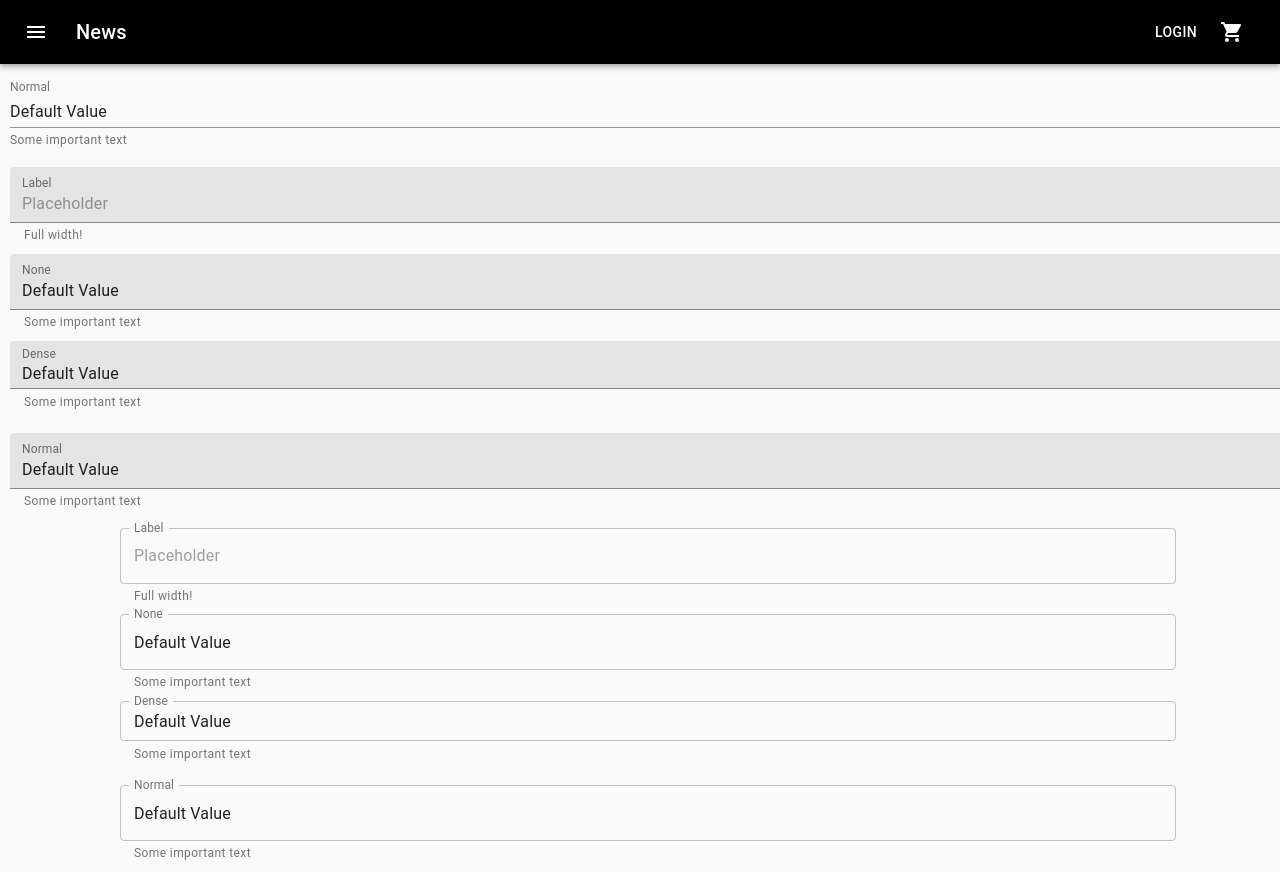
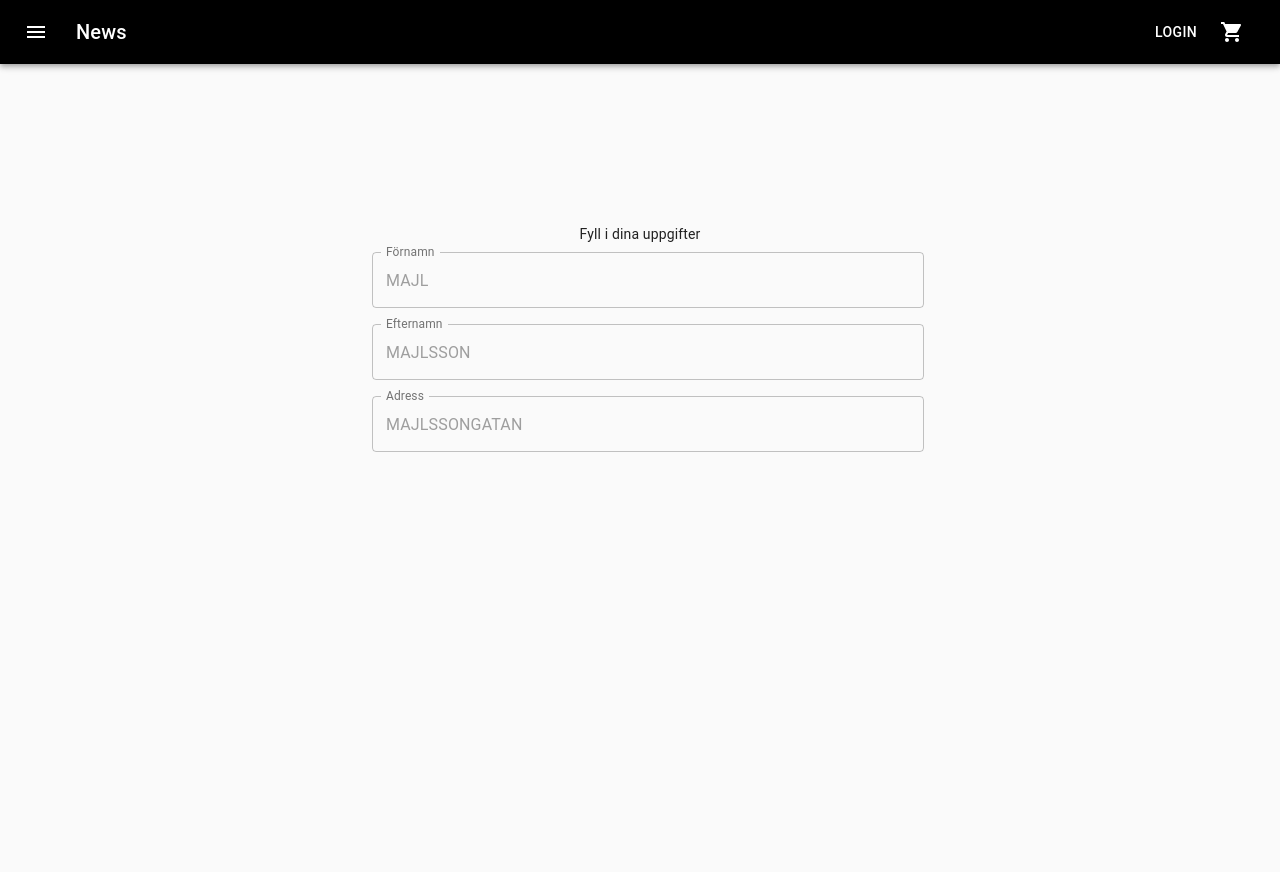
Before and after one commit to miaherman/mini-projekt-webshop, a React (Create React App) app: page /checkout in a window 1280 px wide. After the commit the page ends 800 px from the top, so only its background shows below. Built offline with nearby package versions, Linux system fonts and the light colour scheme; the HTML template or start-up script is replaced by a standard one.

Commit message:
merfix med formuläret

```diff
--- a/src/components/Checkout.tsx
+++ b/src/components/Checkout.tsx
@@ -1,85 +1,45 @@
 import React, { Component } from "react";
 import ButtonAppBar from "./buttonAppBar";
 import { makeStyles } from '@material-ui/core/styles';
+import Container from '@material-ui/core/Container';
 
-import { FormControl } from '@material-ui/core';
+
+// import { FormControl } from '@material-ui/core';
 import TextField from '@material-ui/core/TextField';
 
   const useStyles = makeStyles((theme: any) => ({
       root: {
         justifyContent: 'center',
-        display: 'flex',
         flexWrap: 'wrap',
+
       },
       textField: {
         marginLeft: theme.spacing(1),
         marginRight: theme.spacing(1),
         width: '100%',
       },
+
+      infoContainer: {
+        marginTop: '10rem',
+        justifyContent: 'center',
+        textAlign: 'center',
+      }
     })
   );
 export default function Checkout() {
   const classes = useStyles();
+
   return (
     <div className={classes.root}>
      <><ButtonAppBar/></>
-      <div>
-        <TextField
-          label="Normal"
-          id="margin-normal"
-          defaultValue="Default Value"
-          className={classes.textField}
-          helperText="Some important text"
-          margin="normal"
-        />
-
-        <TextField
-          id="filled-full-width"
-          label="Label"
-          style={{ margin: 8 }}
-          placeholder="Placeholder"
-          helperText="Full width!"
-          fullWidth
-          margin="normal"
-          InputLabelProps={{
-            shrink: true,
-          }}
-          variant="filled"
-        />
-        <TextField
-          label="None"
-          id="filled-margin-none"
-          defaultValue="Default Value"
-          className={classes.textField}
-          helperText="Some important text"
-          variant="filled"
-        />
-        <TextField
-          label="Dense"
-          id="filled-margin-dense"
-          defaultValue="Default Value"
-          className={classes.textField}
-          helperText="Some important text"
-          margin="dense"
-          variant="filled"
-        />
-        <TextField
-          label="Normal"
-          id="filled-margin-normal"
-          defaultValue="Default Value"
-          className={classes.textField}
-          helperText="Some important text"
-          margin="normal"
-          variant="filled"
-        />
-      </div>
+     <Container maxWidth="sm">
+       <div className={classes.infoContainer}>Fyll i dina uppgifter</div>
         <div>
           <TextField
             id="outlined-full-width"
-          label="Label"
+            label="Förnamn"
             style={{ margin: 8 }}
-          placeholder="Placeholder"
-          helperText="Full width!"
+            placeholder="MAJL"
             fullWidth
             margin="normal"
             InputLabelProps={{
@@ -88,33 +48,31 @@ export default function Checkout() {
             variant="outlined"
           />
           <TextField
-          label="None"
-          id="outlined-margin-none"
-          defaultValue="Default Value"
-          className={classes.textField}
-          helperText="Some important text"
+            id="outlined-full-width"
+            label="Efternamn"
+            style={{ margin: 8 }}
+            placeholder="MAJLSSON"
+            fullWidth
+            margin="normal"
+            InputLabelProps={{
+              shrink: true,
+            }}
             variant="outlined"
           />
           <TextField
-          label="Dense"
-          id="outlined-margin-dense"
-          defaultValue="Default Value"
-          className={classes.textField}
-          helperText="Some important text"
-          margin="dense"
-          variant="outlined"
-        />
-        <TextField
-          label="Normal"
-          id="outlined-margin-normal"
-          defaultValue="Default Value"
-          className={classes.textField}
-          helperText="Some important text"
+            id="outlined-full-width"
+            label="Adress"
+            style={{ margin: 8 }}
+            placeholder="MAJLSSONGATAN"
+            fullWidth
             margin="normal"
+            InputLabelProps={{
+              shrink: true,
+            }}
             variant="outlined"
           />
         </div>
-
+        </Container>
     </div>
     );
   }
```
Lines whose indentation alone changed are shown as unchanged.
